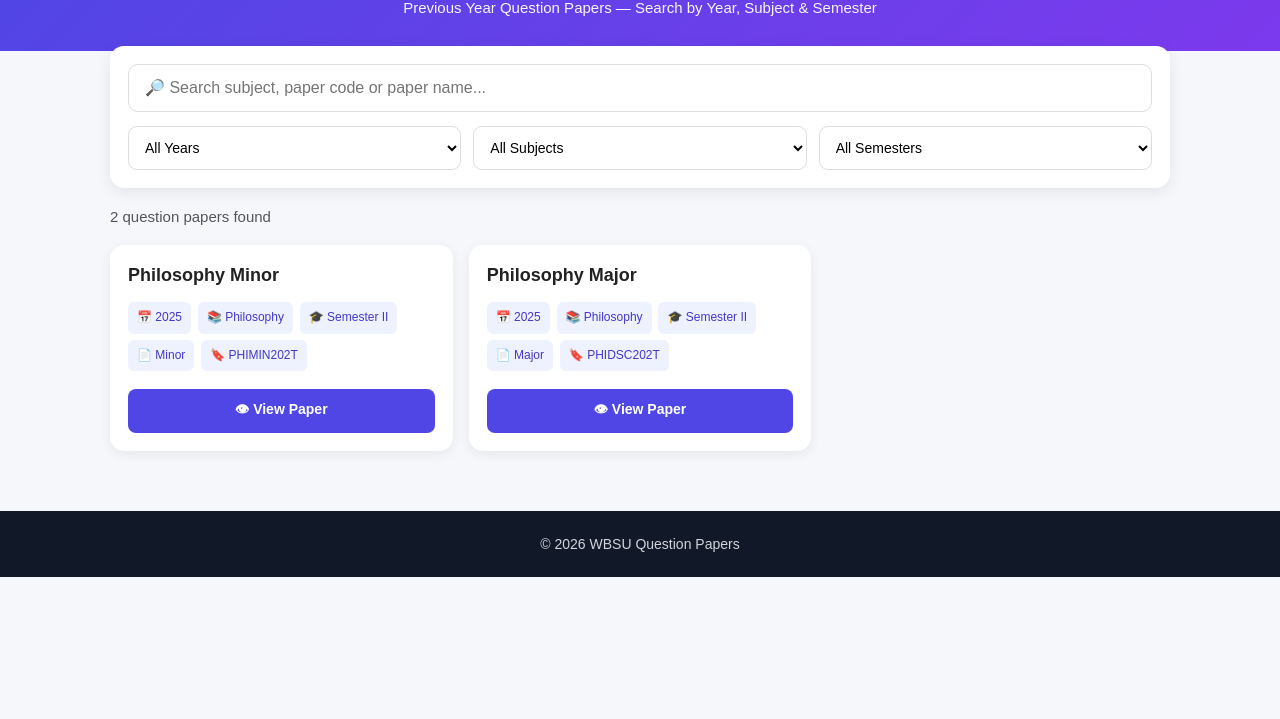
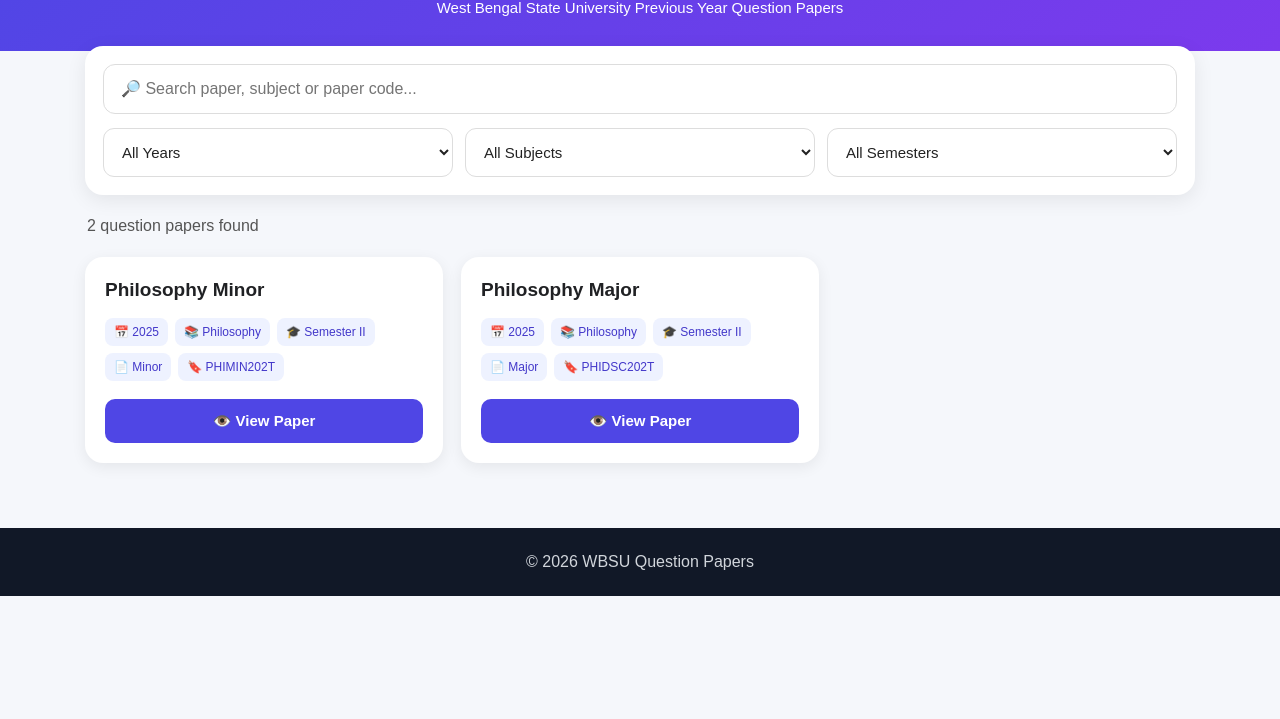
Before and after one commit to roshanshaw268-blip/wbsu-question-papers, a plain HTML site: page index.html in a window 1280 px wide. Shown: the part 81-800 px from the top of the page. Drawn offline with Linux system fonts and the light colour scheme.

Commit message:
Update index.html

```diff
--- a/index.html
+++ b/index.html
@@ -2,17 +2,13 @@
 <html lang="en">
 <head>
   <meta charset="UTF-8">
+  <meta name="viewport" content="width=device-width, initial-scale=1.0">
 
-  <meta
-    name="viewport"
-    content="width=device-width, initial-scale=1.0"
-  >
-
-  <title>WBSU Question Papers</title>
+  <title>WBSU Previous Year Question Papers</title>
 
   <meta
     name="description"
-    content="West Bengal State University previous year question papers. Search papers by year, subject, semester and paper code."
+    content="West Bengal State University previous year question papers. Search Hindi, English, Bengali, Philosophy, History and other subjects."
   >
 
   <style>
@@ -25,13 +21,13 @@
     body {
       font-family: Arial, sans-serif;
       background: #f5f7fb;
-      color: #222;
+      color: #202124;
     }
 
     header {
       background: linear-gradient(135deg, #4f46e5, #7c3aed);
       color: white;
-      padding: 35px 20px;
+      padding: 35px 18px;
       text-align: center;
     }
 
@@ -42,11 +38,10 @@
 
     header p {
       font-size: 15px;
-      opacity: 0.95;
     }
 
     .container {
-      max-width: 1100px;
+      max-width: 1150px;
       margin: auto;
       padding: 20px;
     }
@@ -54,23 +49,23 @@
     .search-box {
       background: white;
       padding: 18px;
-      border-radius: 14px;
-      box-shadow: 0 4px 15px rgba(0,0,0,0.08);
+      border-radius: 18px;
+      box-shadow: 0 5px 20px rgba(0,0,0,0.08);
       margin-top: -25px;
       position: relative;
     }
 
     #search {
       width: 100%;
-      padding: 14px 16px;
+      padding: 15px 17px;
       border: 1px solid #ddd;
-      border-radius: 10px;
+      border-radius: 12px;
       font-size: 16px;
       outline: none;
     }
 
     #search:focus {
-      border-color: #6366f1;
+      border-color: #5b4df5;
     }
 
     .filters {
@@ -82,94 +77,83 @@
 
     select {
       width: 100%;
-      padding: 12px;
+      padding: 14px;
       border: 1px solid #ddd;
-      border-radius: 9px;
+      border-radius: 11px;
       background: white;
-      font-size: 14px;
+      font-size: 15px;
+      color: #222;
+      outline: none;
+    }
+
+    select:focus {
+      border-color: #5b4df5;
     }
 
     .stats {
-      margin: 20px 0;
-      font-size: 15px;
+      margin: 22px 2px;
+      font-size: 16px;
       color: #555;
     }
 
     .papers {
       display: grid;
       grid-template-columns: repeat(3, 1fr);
-      gap: 16px;
+      gap: 18px;
     }
 
     .card {
       background: white;
-      padding: 18px;
-      border-radius: 14px;
-      box-shadow: 0 3px 12px rgba(0,0,0,0.07);
-      display: flex;
-      flex-direction: column;
-      justify-content: space-between;
+      padding: 20px;
+      border-radius: 18px;
+      box-shadow: 0 4px 15px rgba(0,0,0,0.07);
     }
 
     .card h2 {
-      font-size: 18px;
-      margin-bottom: 12px;
+      font-size: 19px;
+      margin-bottom: 15px;
       line-height: 1.35;
     }
 
-    .info {
-      font-size: 14px;
-      line-height: 1.8;
-      color: #555;
+    .badges {
+      display: flex;
+      flex-wrap: wrap;
+      gap: 7px;
     }
 
     .badge {
-      display: inline-block;
       background: #eef2ff;
       color: #4338ca;
-      padding: 5px 9px;
-      border-radius: 6px;
+      padding: 7px 9px;
+      border-radius: 8px;
       font-size: 12px;
-      margin: 3px 3px 3px 0;
     }
 
-    .buttons {
-      display: flex;
-      gap: 8px;
-      margin-top: 15px;
-    }
-
-    .btn {
-      flex: 1;
+    .view-btn {
+      display: block;
+      width: 100%;
+      margin-top: 18px;
+      padding: 13px;
       text-align: center;
       text-decoration: none;
-      padding: 10px;
-      border-radius: 8px;
-      font-size: 14px;
+      background: #4f46e5;
+      color: white;
+      border-radius: 10px;
+      font-size: 15px;
       font-weight: bold;
     }
 
-    .view {
-      background: #4f46e5;
-      color: white;
-    }
-
-    .view:hover {
+    .view-btn:hover {
       background: #4338ca;
-    }
-
-    .source {
-      background: #f1f5f9;
-      color: #334155;
     }
 
     .loading,
     .empty,
     .error {
       background: white;
-      padding: 30px;
+      padding: 35px;
       text-align: center;
-      border-radius: 12px;
+      border-radius: 15px;
       grid-column: 1 / -1;
     }
 
@@ -178,39 +162,34 @@
     }
 
     footer {
-      margin-top: 40px;
+      margin-top: 45px;
       padding: 25px;
-      text-align: center;
       background: #111827;
       color: #d1d5db;
-      font-size: 14px;
+      text-align: center;
     }
 
-    @media (max-width: 850px) {
+    @media (max-width: 900px) {
       .papers {
         grid-template-columns: repeat(2, 1fr);
       }
+    }
+
+    @media (max-width: 650px) {
+      header h1 {
+        font-size: 25px;
+      }
 
       .filters {
-        grid-template-columns: 1fr 1fr;
-      }
-    }
-
-    @media (max-width: 600px) {
-      header h1 {
-        font-size: 24px;
+        grid-template-columns: 1fr;
       }
 
       .papers {
         grid-template-columns: 1fr;
       }
 
-      .filters {
-        grid-template-columns: 1fr;
-      }
-
       .container {
-        padding: 15px;
+        padding: 14px;
       }
     }
   </style>
@@ -220,48 +199,111 @@
 
 <header>
   <h1>📚 WBSU Question Papers</h1>
-    <p>Previous Year Question Papers — Search by Year, Subject & Semester</p>
+  <p>West Bengal State University Previous Year Question Papers</p>
 </header>
+
 
 <main class="container">
 
-    <section class="search-box">
+  <div class="search-box">
 
     <input
       type="search"
       id="search"
-        placeholder="🔎 Search subject, paper code or paper name..."
+      placeholder="🔎 Search paper, subject or paper code..."
     >
 
     <div class="filters">
 
+      <!-- YEARS -->
       <select id="yearFilter">
         <option value="">All Years</option>
+
+        <option value="2026">2026</option>
+        <option value="2025">2025</option>
+        <option value="2024">2024</option>
+        <option value="2023">2023</option>
+        <option value="2022">2022</option>
+        <option value="2021">2021</option>
+        <option value="2020">2020</option>
+        <option value="2019">2019</option>
+        <option value="2018">2018</option>
+        <option value="2017">2017</option>
+        <option value="2016">2016</option>
+        <option value="2015">2015</option>
       </select>
 
+
+      <!-- SUBJECTS -->
       <select id="subjectFilter">
+
         <option value="">All Subjects</option>
+
+        <option value="Bengali">Bengali</option>
+        <option value="English">English</option>
+        <option value="Hindi">Hindi</option>
+        <option value="Sanskrit">Sanskrit</option>
+        <option value="Urdu">Urdu</option>
+
+        <option value="Philosophy">Philosophy</option>
+        <option value="History">History</option>
+        <option value="Political Science">Political Science</option>
+        <option value="Education">Education</option>
+        <option value="Sociology">Sociology</option>
+        <option value="Geography">Geography</option>
+        <option value="Economics">Economics</option>
+        <option value="Psychology">Psychology</option>
+
+        <option value="Mathematics">Mathematics</option>
+        <option value="Physics">Physics</option>
+        <option value="Chemistry">Chemistry</option>
+        <option value="Botany">Botany</option>
+        <option value="Zoology">Zoology</option>
+
+        <option value="Computer Science">Computer Science</option>
+        <option value="Commerce">Commerce</option>
+
+        <option value="Physical Education">
+          Physical Education
+        </option>
+
       </select>
 
+
+      <!-- SEMESTER -->
       <select id="semesterFilter">
+
         <option value="">All Semesters</option>
+
+        <option value="Semester I">Semester I</option>
+        <option value="Semester II">Semester II</option>
+        <option value="Semester III">Semester III</option>
+        <option value="Semester IV">Semester IV</option>
+        <option value="Semester V">Semester V</option>
+        <option value="Semester VI">Semester VI</option>
+
       </select>
 
     </div>
 
-    </section>
+  </div>
+
 
   <div class="stats" id="stats">
-      Loading papers...
+    Loading question papers...
   </div>
 
+
   <section class="papers" id="papers">
+
     <div class="loading">
       ⏳ Loading question papers...
     </div>
+
   </section>
 
 </main>
+
 
 <footer>
   © 2026 WBSU Question Papers
@@ -272,7 +314,7 @@
 
   let allPapers = [];
 
-    const searchInput =
+  const search =
     document.getElementById("search");
 
   const yearFilter =
@@ -291,24 +333,23 @@
     document.getElementById("stats");
 
 
-    // Load papers automatically
+  /*
+   * LOAD PAPERS
+   */
+
   async function loadPapers() {
 
     try {
 
       const response = await fetch(
-          "data/papers.json?time=" + Date.now()
+        "data/papers.json?v=" + Date.now()
       );
 
       if (!response.ok) {
-          throw new Error(
-            "papers.json could not be loaded"
-          );
+        throw new Error("Could not load papers.json");
       }
 
       allPapers = await response.json();
-
-        setupFilters();
 
       displayPapers(allPapers);
 
@@ -325,136 +366,75 @@
       `;
 
       stats.textContent =
-          "Unable to load papers.";
+        "Unable to load question papers.";
 
     }
 
   }
 
 
-    // Create filter options
-    function setupFilters() {
+  /*
+   * FILTER PAPERS
+   */
 
-      const years = [
-        ...new Set(
-          allPapers
-            .map(p => p.year)
-            .filter(Boolean)
-        )
-      ].sort().reverse();
-
-
-      const subjects = [
-        ...new Set(
-          allPapers
-            .map(p => p.subject)
-            .filter(Boolean)
-        )
-      ].sort();
-
-
-      const semesters = [
-        ...new Set(
-          allPapers
-            .map(p => p.semester)
-            .filter(Boolean)
-        )
-      ];
-
-
-      years.forEach(year => {
-
-        yearFilter.innerHTML += `
-          <option value="${escapeHTML(year)}">
-            ${escapeHTML(year)}
-          </option>
-        `;
-
-      });
-
-
-      subjects.forEach(subject => {
-
-        subjectFilter.innerHTML += `
-          <option value="${escapeHTML(subject)}">
-            ${escapeHTML(subject)}
-          </option>
-        `;
-
-      });
-
-
-      semesters.forEach(semester => {
-
-        semesterFilter.innerHTML += `
-          <option value="${escapeHTML(semester)}">
-            ${escapeHTML(semester)}
-          </option>
-        `;
-
-      });
-
-    }
-
-
-    // Filter papers
   function filterPapers() {
 
-      const search =
-        searchInput.value
-          .toLowerCase()
-          .trim();
+    const searchText =
+      search.value.toLowerCase().trim();
 
-      const year =
+    const selectedYear =
       yearFilter.value;
 
-      const subject =
+    const selectedSubject =
       subjectFilter.value;
 
-      const semester =
+    const selectedSemester =
       semesterFilter.value;
 
 
-      const filtered = allPapers.filter(paper => {
+    const filtered =
+      allPapers.filter(paper => {
 
         const searchable = [
+
           paper.title,
           paper.subject,
           paper.code,
           paper.type,
           paper.year,
           paper.semester
+
         ]
           .filter(Boolean)
           .join(" ")
           .toLowerCase();
 
 
-        const matchesSearch =
-          !search ||
-          searchable.includes(search);
+        const searchMatch =
+          !searchText ||
+          searchable.includes(searchText);
 
 
-        const matchesYear =
-          !year ||
-          paper.year === year;
+        const yearMatch =
+          !selectedYear ||
+          paper.year === selectedYear;
 
 
-        const matchesSubject =
-          !subject ||
-          paper.subject === subject;
+        const subjectMatch =
+          !selectedSubject ||
+          paper.subject === selectedSubject;
 
 
-        const matchesSemester =
-          !semester ||
-          paper.semester === semester;
+        const semesterMatch =
+          !selectedSemester ||
+          paper.semester === selectedSemester;
 
 
         return (
-          matchesSearch &&
-          matchesYear &&
-          matchesSubject &&
-          matchesSemester
+          searchMatch &&
+          yearMatch &&
+          subjectMatch &&
+          semesterMatch
         );
 
       });
@@ -465,22 +445,26 @@
   }
 
 
-    // Display cards
+  /*
+   * DISPLAY PAPERS
+   */
+
   function displayPapers(papers) {
 
     stats.textContent =
-        `${papers.length} question paper${
-          papers.length === 1 ? "" : "s"
-        } found`;
+      papers.length +
+      " question paper" +
+      (papers.length === 1 ? "" : "s") +
+      " found";
 
 
-      if (!papers.length) {
+    if (papers.length === 0) {
 
       papersContainer.innerHTML = `
         <div class="empty">
           🔍 No question papers found.
           <br><br>
-            Try another search or filter.
+          Try another subject, year or semester.
         </div>
       `;
 
@@ -491,85 +475,92 @@
     papersContainer.innerHTML =
       papers.map(paper => {
 
-          const title =
-            paper.title ||
-            paper.subject ||
-            "Question Paper";
-
-
         return `
 
           <article class="card">
 
-              <div>
-
             <h2>
-                  ${escapeHTML(title)}
+              ${escapeHTML(
+                paper.title ||
+                paper.subject ||
+                "Question Paper"
+              )}
             </h2>
 
-                <div class="info">
+
+            <div class="badges">
 
               ${
                 paper.year
-                      ? `<span class="badge">
+                ? `
+                  <span class="badge">
                     📅 ${escapeHTML(paper.year)}
-                         </span>`
+                  </span>
+                `
                 : ""
               }
 
+
               ${
                 paper.subject
-                      ? `<span class="badge">
+                ? `
+                  <span class="badge">
                     📚 ${escapeHTML(paper.subject)}
-                         </span>`
+                  </span>
+                `
                 : ""
               }
 
+
               ${
                 paper.semester
-                      ? `<span class="badge">
+                ? `
+                  <span class="badge">
                     🎓 ${escapeHTML(paper.semester)}
-                         </span>`
+                  </span>
+                `
                 : ""
               }
 
+
               ${
                 paper.type
-                      ? `<span class="badge">
+                ? `
+                  <span class="badge">
                     📄 ${escapeHTML(paper.type)}
-                         </span>`
+                  </span>
+                `
                 : ""
               }
 
+
               ${
                 paper.code
-                      ? `<span class="badge">
+                ? `
+                  <span class="badge">
                     🔖 ${escapeHTML(paper.code)}
-                         </span>`
+                  </span>
+                `
                 : ""
               }
 
             </div>
 
-              </div>
-
-
-              <div class="buttons">
 
             ${
               paper.url
-                    ? `<a
-                         class="btn view"
-                         href="${escapeAttribute(paper.url)}"
+              ? `
+                <a
+                  class="view-btn"
+                  href="${escapeHTML(paper.url)}"
                   target="_blank"
                   rel="noopener noreferrer"
                 >
-                         👁 View Paper
-                       </a>`
+                  👁️ View Paper
+                </a>
+              `
               : ""
             }
-
-              </div>
 
           </article>
 
@@ -580,7 +571,10 @@
   }
 
 
-    // Prevent HTML injection
+  /*
+   * SECURITY
+   */
+
   function escapeHTML(value) {
 
     return String(value)
@@ -593,15 +587,11 @@
   }
 
 
-    function escapeAttribute(value) {
+  /*
+   * EVENTS
+   */
 
-      return escapeHTML(value);
-
-    }
-
-
-    // Search/filter events
-    searchInput.addEventListener(
+  search.addEventListener(
     "input",
     filterPapers
   );
@@ -622,7 +612,10 @@
   );
 
 
-    // Start
+  /*
+   * START
+   */
+
   loadPapers();
 
 </script>
```
Lines whose indentation alone changed are shown as unchanged.
